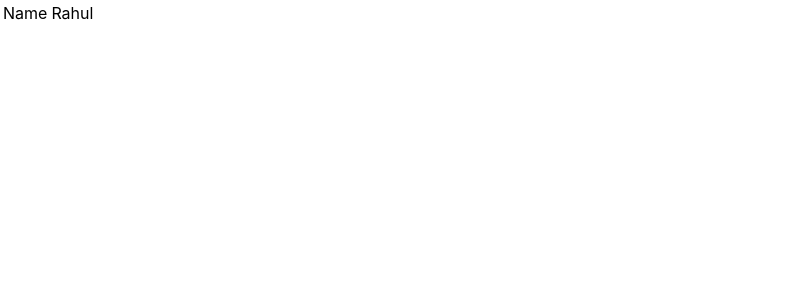
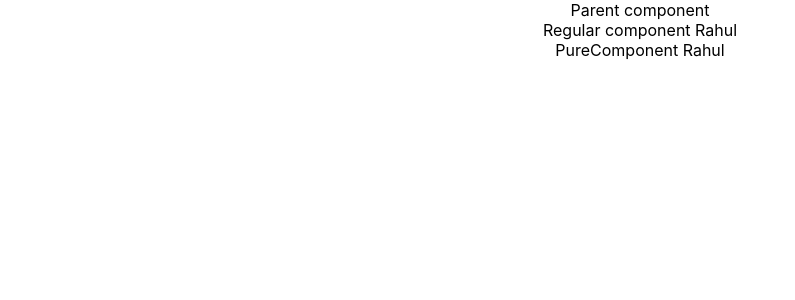
Before and after one commit to localhost-8000/React-tutorial, a React (Create React App) app: page / in a window 1280 px wide. Shown: the top 300 px of the page, without its empty margins (0-795 px from the left). Built offline with nearby package versions, Linux system fonts and the light colour scheme.

Commit message:
pure componenet

```diff
--- a/src/App.js
+++ b/src/App.js
@@ -1,14 +1,12 @@
 // import logo from './logo.svg';
 import './App.css';
-import FragmentDemo from './components/FragmentDemo';
-import Table from './components/Table';
+import ParentComp from './components/ParentComp';
 
 
 function App() {
     return (
         <div className="App">
-            {/* <FragmentDemo /> */}
-            <Table />
+            <ParentComp />
         </div>
     );
 }
--- /dev/null
+++ b/src/components/ParentComp.js
@@ -0,0 +1,35 @@
+import React, { Component } from 'react'
+import PureComp from './PureComp'
+import RegComp from './RegComp'
+
+class ParentComp extends Component {
+
+    constructor(props) {
+        super(props)
+
+        this.state = {
+            name: 'Rahul'
+        }
+    }
+
+    componentDidMount() {
+        setInterval(() => {
+            this.setState({
+                name: 'Rahul'
+            })
+        }, 2000)
+    }
+
+    render() {
+        console.log('parent comp render');
+        return (
+            <div>
+                Parent component
+                <RegComp name={this.state.name} />
+                <PureComp name={this.state.name} />
+            </div>
+        )
+    }
+}
+
+export default ParentComp
--- /dev/null
+++ b/src/components/PureComp.js
@@ -0,0 +1,14 @@
+import React, { PureComponent } from 'react'
+
+class PureComp extends PureComponent {
+    render() {
+        console.log('pure comp render');
+        return (
+            <div>
+                PureComponent {this.props.name}
+            </div>
+        )
+    }
+}
+
+export default PureComp
--- /dev/null
+++ b/src/components/RegComp.js
@@ -0,0 +1,14 @@
+import React, { Component } from 'react'
+
+class RegComp extends Component {
+    render() {
+        console.log('regular comp render');
+        return (
+            <div>
+                Regular component {this.props.name}
+            </div>
+        )
+    }
+}
+
+export default RegComp
```
